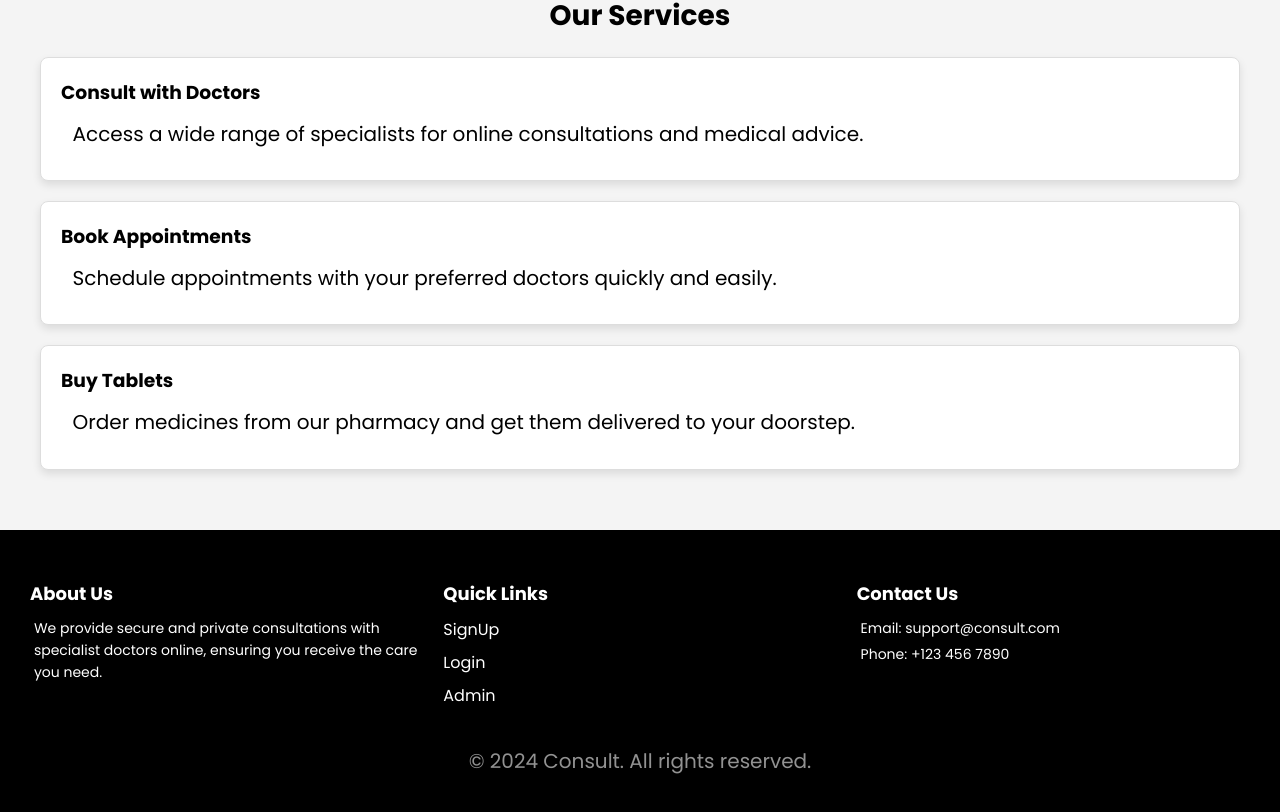
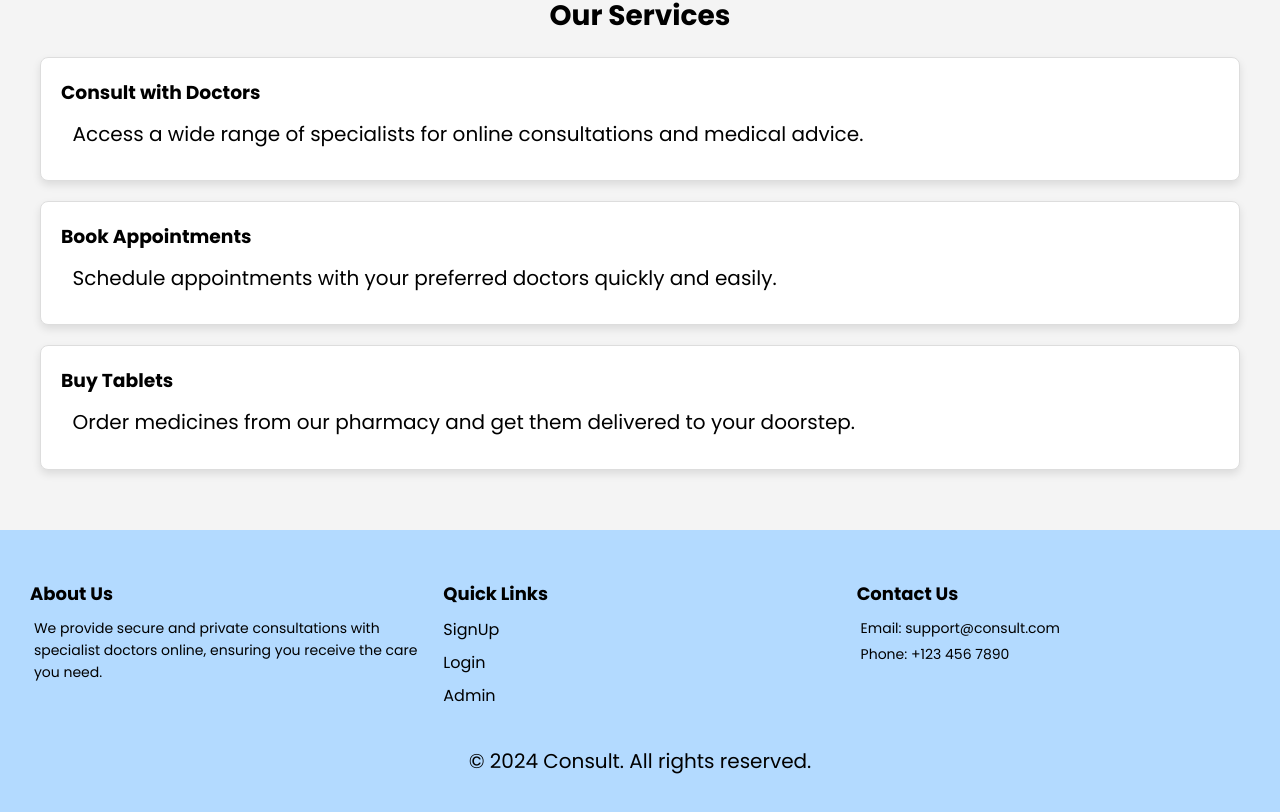
Before and after one commit to SREEYESWANTH-R/Consult-Health-Care-, a React (Create React App) app: page / in a window 1280 px wide. Shown: the part 668-1480 px from the top of the page. Built offline with nearby package versions, Linux system fonts and the light colour scheme.

Commit message:
controller chnages commit

```diff
--- a/src/Intropage.css
+++ b/src/Intropage.css
@@ -71,9 +71,9 @@
 }
 
 .footer {
-    background-color: #000000;
+    background-color: #9ccfffc4;
     padding: 40px 20px;
-    color: #ffffff;
+    color: #000000;
   }
 
   .footer-container {
@@ -108,7 +108,7 @@
 
   .footer-link {
     text-decoration: none;
-    color: #ffffff;
+    color: #000000;
   }
 
   .footer-link:hover {
@@ -130,7 +130,7 @@
     text-align: center;
     margin-top: 20px;
     font-size: 14px;
-    color: #929292;
+    color: #000000;
   }
 
   .services-section {
--- a/src/components/Client/Appoinment.js
+++ b/src/components/Client/Appoinment.js
@@ -29,6 +29,10 @@ function Appoinment(){
     } catch (error) {
       console.error("Error fetching doctors data", error);
     }
+  }
+
+  const fetchCompletedAppoint = () =>{
+    axios.get("/appoinments/completedAppoint",{name})
   }
 
   async function handleAppoinment(event){
--- a/src/components/Client/Pharmacy.js
+++ b/src/components/Client/Pharmacy.js
@@ -66,6 +66,14 @@ const Pharmacy = () => {
         }catch(error){
             console.log("Error fetching details",error);
         }
+    }
+
+    const handleDecrement = (itemId) => {
+        setCart(cart.map(item =>
+            item.precption_id  === itemId && item.quantity > 1
+            ? {...item,quantity: item.quantity - 1 ,cost: item.cost - (item.cost / item.quantity)}
+            : item
+        ))
     }
 
     useEffect(()=>{
@@ -158,7 +166,11 @@ const Pharmacy = () => {
                                 <Typography color={'black'}>
                                     ₹{item.cost}
                                 </Typography>
-                                <hr />
+                                <button style={{border:'1px solid black',borderRadius:'10px', padding:'1px 10px',cursor:'pointer'}}
+                                    onClick={() => handleDecrement(item.precption_id)}
+                                >
+                                -
+                                </button>
                             </div>
                         ))
                    ):(
```
Also changed, not shown: 2 other files (tests, documents, lock files or other folders).
